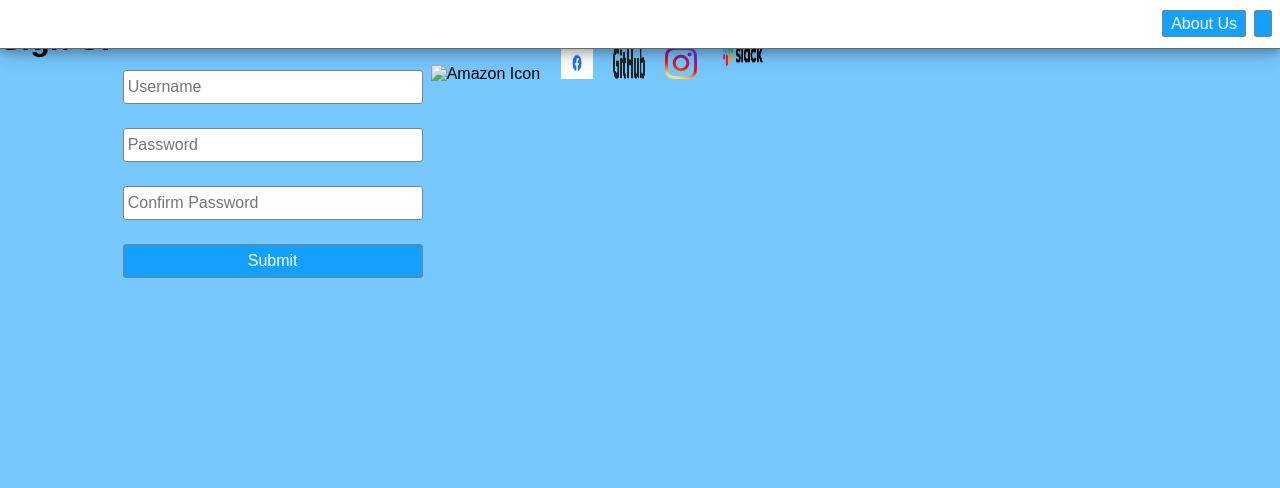
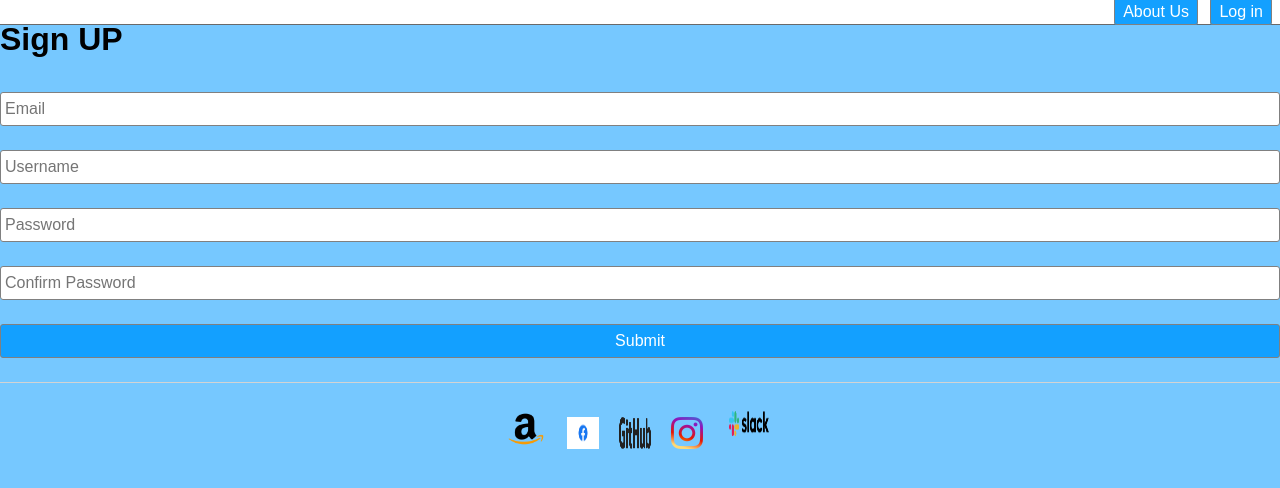
Before and after one commit to RiaKaramdad2022/StaticRegisterPage, a plain HTML site: page index.html in a window 1280 px wide. Drawn offline with Linux system fonts and the light colour scheme.

Commit message:
Amazon Logo link fixed

```diff
--- a/index.html
+++ b/index.html
@@ -10,7 +10,7 @@
 <body>
 <header>
     <a href="#">About Us</a>
-    <a href="#"Log in></a>
+    <a href="#">Log in</a>
 </header>
 <div class="Container">
     <h1>Sign UP</h1>
@@ -33,7 +33,7 @@
         </div>
     </form>
     <footer>
-        <img src=".assets/AmazonLogo.png" alt="Amazon Icon" height="40" width="40" />
+        <img src="./assets/AmazonLogo.png" alt="Amazon Icon" height="40" width="40" />
         <img src="./assets/FacebookLogo.png" alt="Facebook Icon" height="32" width="32" />
         <img src="./assets/GitHub-Logo.png" alt="GitHub Icon" height="32" width="32" />
         <img src="./assets/InstagramLogo.png" alt="Instagram Icon" height="32" width="32" />
--- a/mian.css
+++ b/mian.css
@@ -2,17 +2,16 @@ body {
     background-color: #76c8ff;
     margin: 0;
     font-family: sans-serif;
-    display: flex;
     height: 100vh;
 }
 
 header {
     background-color: white;
     text-align: right;
-    padding: .75rem 0;
+    padding: 0;
     border-bottom: solid 1px dimgray;
     box-shadow:
-    0 4px 8px 0 rgba(0, 0, 0, 0.2),
+    0 4px 8px 0 rbga(0, 0, 0, 0.2),
     0 6px 20px 0 rgba(0, 0, 0, 0.19);
     position: fixed;
     top: 0;
@@ -20,19 +19,19 @@ header {
     width: 100vw;
 }
 
-
 header a {
     color: white;
-    background-color:  #13a0ff;
+    background-color: #13a0ff;
     border: solid 1px gray;
     border-radius: 3px;
     padding: .25rem .5rem;
     margin-right: .5rem;
-    /* line-height adjusts the amount of space taken up for the font */
+    /* linge-height adjusts the amount of space taken up for the font */
     line-height: 1.5rem;
     /* This removes the underline from a tag */
     text-decoration: none;
 }
+
 header a:hover, form button:hover {
     background-color: #1084d1;
     cursor: pointer;
@@ -40,12 +39,13 @@ header a:hover, form button:hover {
 
 .container {
     margin: auto;
+    margin-top: 7em;
     padding: 1.5rem;
     background-color: white;
     border: solid 1px gray;
     border-radius: 5px;
     box-shadow:
-    0 4px 8px 0 rgba(0, 0, 0, 0.2),
+    0 4px 8px 0 rgba (0, 0, 0, 0.2),
     0 6px 20px 0 rgba(0, 0, 0, 0.19);
 }
 
@@ -57,7 +57,7 @@ form input, form button {
     width: 100%;
     min-width: 300px;
     /*
-    Our inputs and forms ahve differnt default sizes.
+    Our inputs and forms have differen default sizes.
     By changing the box-sizing, we can fix this.
     */
     box-sizing: border-box;
```
